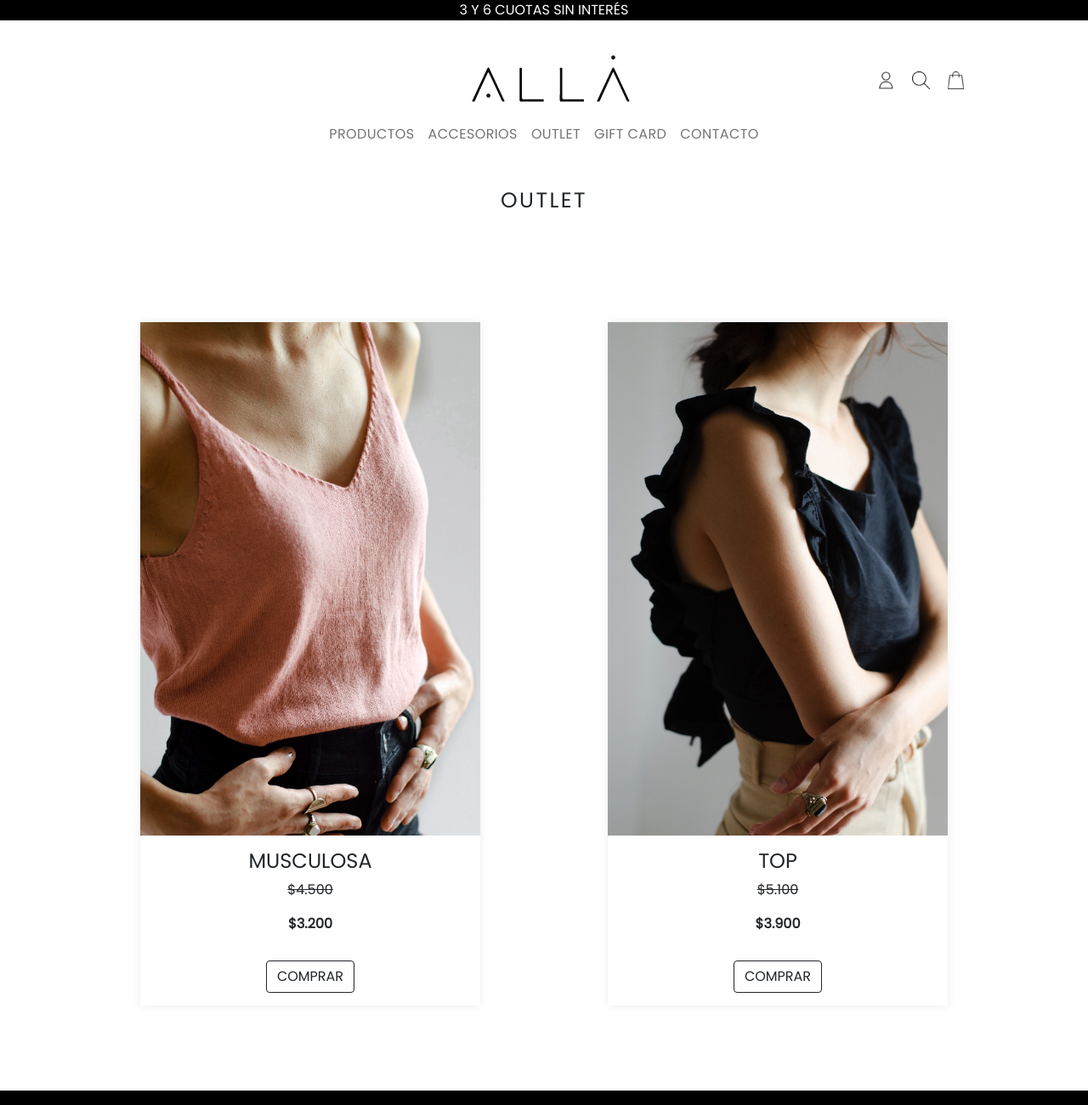
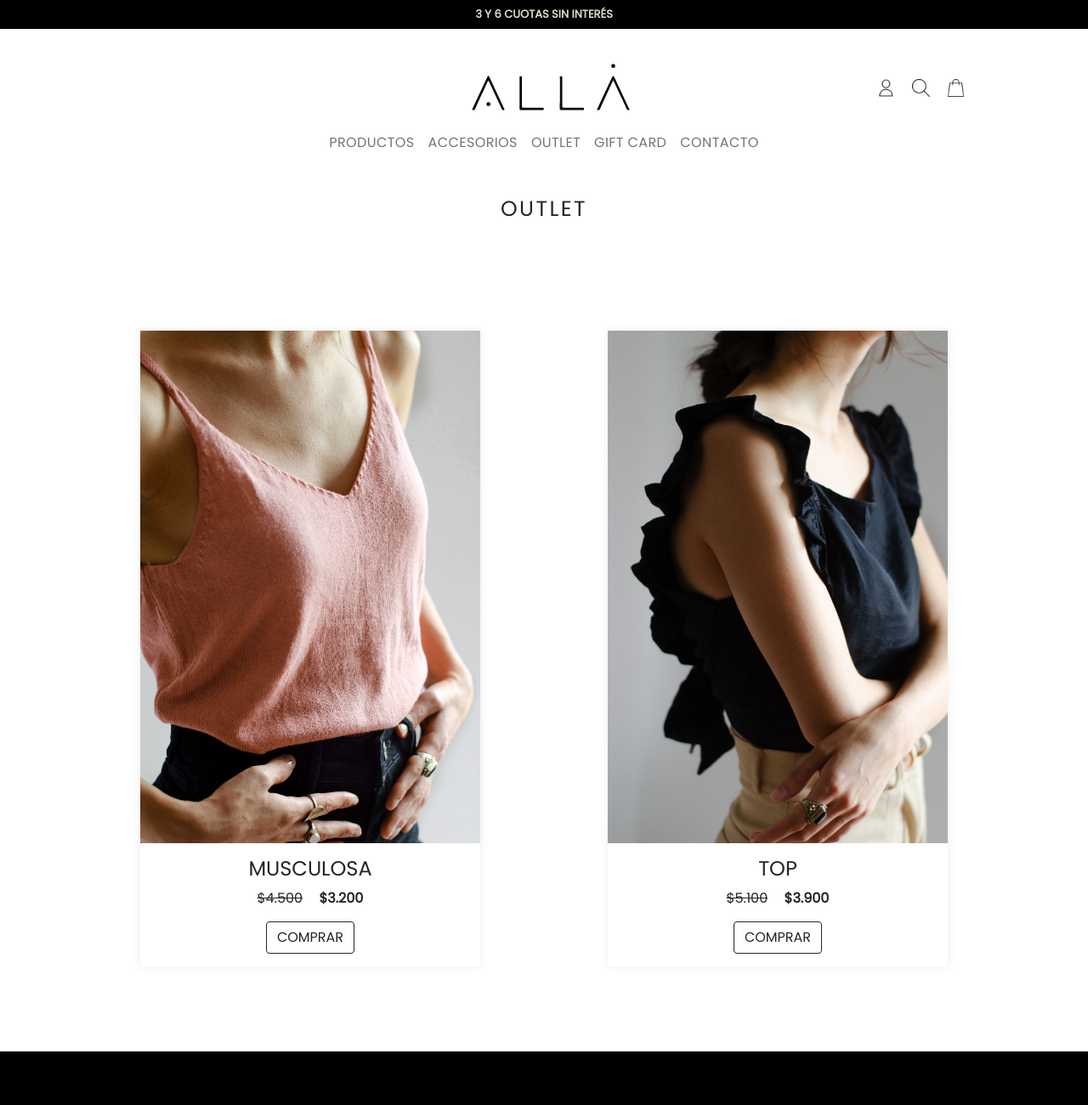
Before and after one commit to AlexisUrielRojas/desafioCoder, a website: page pages/outlet.html in a window 1280 px wide. Shown: the top 1300 px of the page at 85% size. Drawn offline with nearby package versions, Linux system fonts and the light colour scheme.

Commit message:
cambio detalles minimos

```diff
--- a/pages/outlet.html
+++ b/pages/outlet.html
@@ -77,8 +77,10 @@
           data-aos-offset="0">
               <img class="imgOut" src="../images/outlet1.JPG" alt="outlet1">
               <h4 class="nameProduct">MUSCULOSA</h4>
-              <del class="precioProduct sinNegrita">$4.500</del>
-              <span class="precioProduct">$3.200</span>
+              <div class="precioOff">
+                <del class="precioProduct sinNegrita">$4.500</del>
+                <span class="precioProduct">$3.200</span>
+              </div>
 
               <div class="btnComprar">
                 <button type="button" class="btn btn-outline-dark">COMPRAR</button>
@@ -92,8 +94,10 @@
           data-aos-offset="0">
               <img class="imgOut" src="../images/outlet2.JPG" alt="outlet2">
               <h4 class="nameProduct">TOP</h4>
-              <del class="precioProduct sinNegrita">$5.100</del>
-              <span class="precioProduct">$3.900</span>
+              <div class="precioOff">
+                <del class="precioProduct sinNegrita">$5.100</del>
+                <span class="precioProduct">$3.900</span>
+              </div>
 
               <div class="btnComprar">
                 <button type="button" class="btn btn-outline-dark">COMPRAR</button>
--- a/scss/layout/_footer.scss
+++ b/scss/layout/_footer.scss
@@ -92,6 +92,7 @@ footer .newsletter form {
 }
 
 footer .newsletter form input[type="email"] {
+    width: 100%;
     border: 0;
     padding: 5px;
     background: #3a3a3a;
--- a/scss/pages/_index.scss
+++ b/scss/pages/_index.scss
@@ -42,10 +42,13 @@ main{
 }
 
 .bannerInformativo{
+    padding: 7px;
     background-color: $clr-black;
-    color: $clr-white;
+    color: #e0d9cc;
     font-family: $ff-all;
+    font-weight: bold;
     text-align: center;
+    font-size: small;
 }
 
 .logo {
--- a/scss/pages/_outlet.scss
+++ b/scss/pages/_outlet.scss
@@ -26,6 +26,10 @@
 .imgOutlet img{
     width: 100%;
     height: 100%;
+}
+
+del{
+    margin-right: 15px;
 }
 
 @media (max-width: 992px) {
```
Also changed, not shown: pages/contacto.html (+1 -1 lines), css/style.css.
